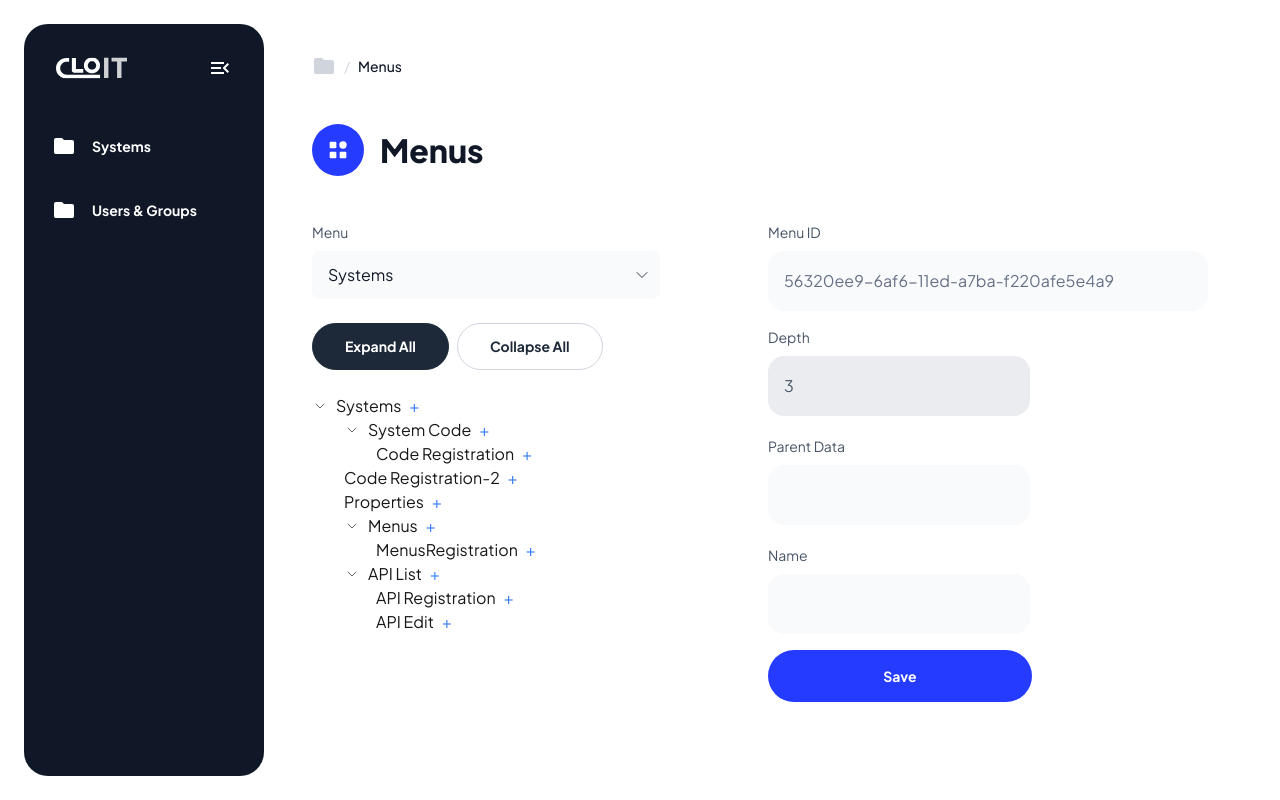
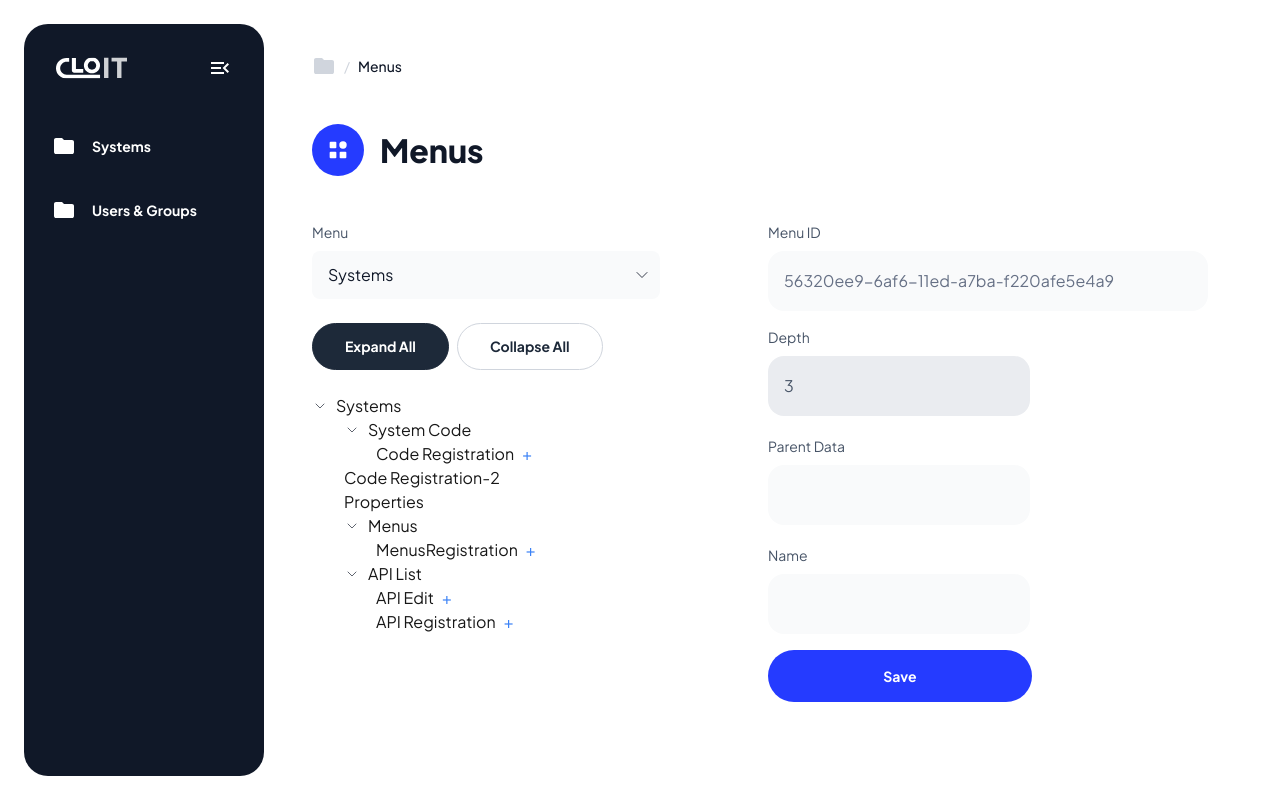
Before and after one commit to milyasbpa/hypehire_test_fullstack, a Next.js app in the folder tree-structure-frontend/: page / in a window 1280 px wide. Built offline with nearby package versions, Linux system fonts and the light colour scheme.

Commit message:
fix: selected menu

```diff
--- a/tree-structure-frontend/src/core/ui/components/tree/Tree.component.tsx
+++ b/tree-structure-frontend/src/core/ui/components/tree/Tree.component.tsx
@@ -3,6 +3,7 @@ import { MenuItemComponent } from "@/core/module/app/redux/store/menuSlice.app";
 import React from "react";
 import clsx from "clsx";
 import { Chevron } from "../../icons/chevron";
+import { buildTree } from "@/core/utils/tree";
 
 export type MenuItem = MenuItemComponent;
 
@@ -23,6 +24,8 @@ const Tree: React.FC<TreeProps> = ({
   const toggleNode = (id: string) => {
     onToggle(id);
   };
+
+  const maxDepth = Math.max(...items.map((item) => item.depth));
 
   const renderTree = (nodes: MenuItem[]) => {
     return nodes.map((node) => {
@@ -62,7 +65,7 @@ const Tree: React.FC<TreeProps> = ({
               </button>
             )}
             <span>{node.name}</span>
-            {onAdd && (
+            {maxDepth === node.depth && (
               <button className="text-blue-500" onClick={() => onAdd(node.id)}>
                 +
               </button>
@@ -77,7 +80,7 @@ const Tree: React.FC<TreeProps> = ({
     });
   };
 
-  const treeData = items;
+  const treeData = buildTree(items);
 
   return <ul className="tree-container">{renderTree(treeData)}</ul>;
 };
--- a/tree-structure-frontend/src/features/menu/fragments/options/Options.menu.tsx
+++ b/tree-structure-frontend/src/features/menu/fragments/options/Options.menu.tsx
@@ -28,7 +28,21 @@ export const OptionsMenu = () => {
 
   React.useEffect(() => {
     if (!!activeMenu) {
-      const treeFilteredMenu = filterFlatList(activeMenu.id, menuItems);
+      const sortedData = [...menuItems].sort((a, b) => {
+        // First, compare by depth to ensure the hierarchy level is respected.
+        if (a.depth !== b.depth) {
+          return a.depth - b.depth;
+        }
+
+        // If depth is the same, compare by parentId (null or valid parent).
+        if (a.parentId !== b.parentId) {
+          return (a.parentId || "").localeCompare(b.parentId || "");
+        }
+
+        // Finally, compare by id when both depth and parentId are the same.
+        return a.id.localeCompare(b.id);
+      });
+      const treeFilteredMenu = filterFlatList(activeMenu.id, sortedData);
       const menuIds = treeFilteredMenu.map((item) => item.id);
       const obj = menuIds.reduce((acc, item) => {
         return {
@@ -39,13 +53,27 @@ export const OptionsMenu = () => {
       dispatch(setExpandedNodes(obj));
       dispatch(setMenuOption(options[0]));
     }
-  }, [activeMenu, menuItems, dispatch]);
+  }, [activeMenu]);
 
   if (!activeMenu) {
     return;
   }
 
-  const treeFilteredMenu = filterFlatList(activeMenu.id, menuItems);
+  const sortedData = [...menuItems].sort((a, b) => {
+    // First, compare by depth to ensure the hierarchy level is respected.
+    if (a.depth !== b.depth) {
+      return a.depth - b.depth;
+    }
+
+    // If depth is the same, compare by parentId (null or valid parent).
+    if (a.parentId !== b.parentId) {
+      return (a.parentId || "").localeCompare(b.parentId || "");
+    }
+
+    // Finally, compare by id when both depth and parentId are the same.
+    return a.id.localeCompare(b.id);
+  });
+  const treeFilteredMenu = filterFlatList(activeMenu.id, sortedData);
 
   const handleSelectOption = (data: { id: string; name: string }) => {
     if (data.id === "expand") {
--- a/tree-structure-frontend/src/features/menu/fragments/parent_selector/ParentSelector.menu.tsx
+++ b/tree-structure-frontend/src/features/menu/fragments/parent_selector/ParentSelector.menu.tsx
@@ -19,16 +19,19 @@ export const ParentSelectorMenu = () => {
     if (!!menuItems.length) {
       dispatch(setActiveMenu(parentMenus[0]));
     }
-  }, [menuItems, parentMenus, dispatch]);
+  }, [menuItems]);
 
   const handleSelectMenu = (data: { id: string; name: string }) => {
     const selectedMenu = menuItems.find((item) => item.id === data.id);
+
     if (!selectedMenu) {
       return;
     }
     dispatch(setActiveMenu(selectedMenu));
     dispatch(setExpandedNodes({}));
   };
+
+  console.log(activeMenu, "ini activemenu");
   return (
     <div className={clsx("max-w-[348px] w-full")}>
       <Dropdown
--- a/tree-structure-frontend/src/features/menu/fragments/tree/Tree.menu.tsx
+++ b/tree-structure-frontend/src/features/menu/fragments/tree/Tree.menu.tsx
@@ -1,11 +1,8 @@
 "use client";
-import {
-  MenuItemComponent,
-  setExpandedNodes,
-} from "@/core/module/app/redux/store/menuSlice.app";
+import { setExpandedNodes } from "@/core/module/app/redux/store/menuSlice.app";
 import { RootState } from "@/core/module/app/redux/store/store.app";
 import Tree from "@/core/ui/components/tree/Tree.component";
-import { buildTree } from "@/core/utils/tree";
+import { buildTree, filterFlatList } from "@/core/utils/tree";
 import * as React from "react";
 import { useDispatch } from "react-redux";
 import { useSelector } from "react-redux";
@@ -15,8 +12,20 @@ export const TreeMenu = () => {
   const menuItems = useSelector((state: RootState) => state.menu.menu);
   const activeMenu = useSelector((state: RootState) => state.menu.activeMenu);
 
-  const treeData = buildTree(menuItems);
-  const parentTreeData = treeData.filter((item) => !item.parentId);
+  const sortedData = [...menuItems].sort((a, b) => {
+    // First, compare by depth to ensure the hierarchy level is respected.
+    if (a.depth !== b.depth) {
+      return a.depth - b.depth;
+    }
+
+    // If depth is the same, compare by parentId (null or valid parent).
+    if (a.parentId !== b.parentId) {
+      return (a.parentId || "").localeCompare(b.parentId || "");
+    }
+
+    // Finally, compare by id when both depth and parentId are the same.
+    return a.id.localeCompare(b.id);
+  });
 
   const expandedNodes = useSelector(
     (state: RootState) => state.menu.expandedNodes
@@ -26,7 +35,7 @@ export const TreeMenu = () => {
     return null;
   }
 
-  const treeFilteredData = filterFlatList(activeMenu.id, parentTreeData);
+  const filteredData = filterFlatList(activeMenu.id, sortedData);
 
   const handleToggleMenu = (id: string) => {
     dispatch(
@@ -37,39 +46,10 @@ export const TreeMenu = () => {
     );
   };
 
-  function filterFlatList(
-    rootId: string,
-    allMenus: MenuItemComponent[]
-  ): MenuItemComponent[] {
-    const result: MenuItemComponent[] = [];
-    const visited = new Set<string>();
-
-    // Recursive function to find children
-    function findChildren(parentId: string | null) {
-      allMenus.forEach((menu) => {
-        if (menu.parentId === parentId && !visited.has(menu.id)) {
-          visited.add(menu.id);
-          result.push(menu);
-          findChildren(menu.id); // Recurse to find deeper children
-        }
-      });
-    }
-
-    // Add the root node to the result and find its children
-    const rootNode = allMenus.find((menu) => menu.id === rootId);
-    if (rootNode) {
-      result.push(rootNode);
-      visited.add(rootNode.id);
-      findChildren(rootNode.id);
-    }
-
-    return result;
-  }
-
   return (
     <Tree
       expandedNodes={expandedNodes}
-      items={treeFilteredData}
+      items={filteredData}
       onToggle={handleToggleMenu}
     />
   );
```
